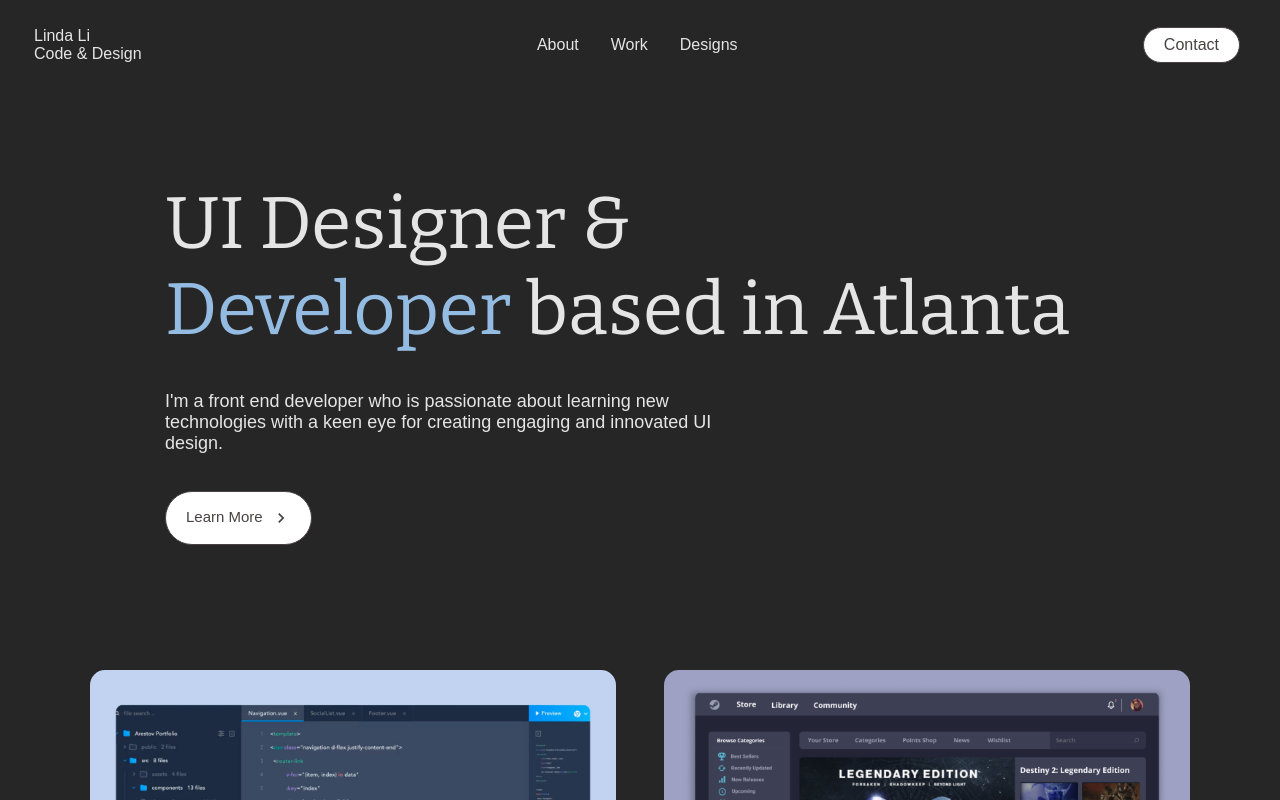
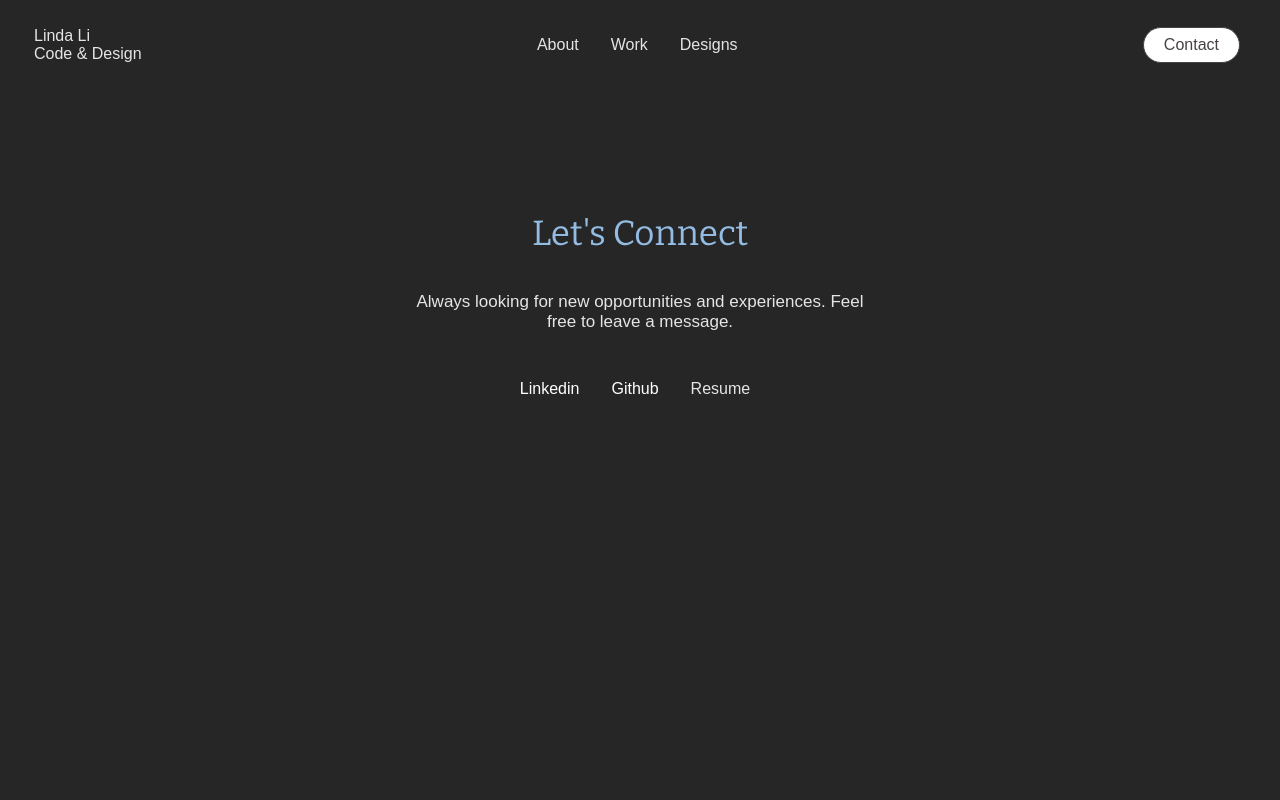
Before and after one commit to lindaerin/portfolio-v2, a React (Create React App) app: page / in a window 1280 px wide. Shown: the top 800 px of the page. Built offline with nearby package versions, Linux system fonts and the light colour scheme.

Commit message:
update and add routes: about, work, design

```diff
--- a/src/App.js
+++ b/src/App.js
@@ -2,8 +2,12 @@ import { BrowserRouter as Router, Switch, Route } from "react-router-dom";
 import React, { useState } from "react";
 import Navbar from "./components/Navbar";
 import Sidebar from "./components/Sidebar";
+import Footer from "./components/Footer";
 import HomePage from "./pages/HomePage";
-import Footer from "./components/Footer";
+import AboutPage from "./pages/AboutPage";
+import WorkPage from "./pages/WorkPage";
+import DesignPage from "./pages/DesignPage";
+import ScrollTop from "./components/ScrollTop";
 
 import "../src/index.css";
 
@@ -18,12 +22,12 @@ function App() {
     <Router>
       <Sidebar isOpen={isOpen} toggle={toggle} />
       <Navbar toggle={toggle} />
-      {/* <ScrollTop /> */}
+      <ScrollTop />
       <Switch>
-        <Route path="/" component={HomePage} exact />
-        {/* <Route path="/about" component={AboutPage} exact />
-        <Route path="/work" component={WorkPage} exact />
-        <Route path="/design" component={DesignPage} exact /> */}
+        <Route path="/portfolio" component={HomePage} exact />
+        <Route path="/portfolio/about" component={AboutPage} exact />
+        <Route path="/portfolio/work" component={WorkPage} exact />
+        <Route path="/portfolio/design" component={DesignPage} exact />
       </Switch>
       <Footer />
     </Router>
```
